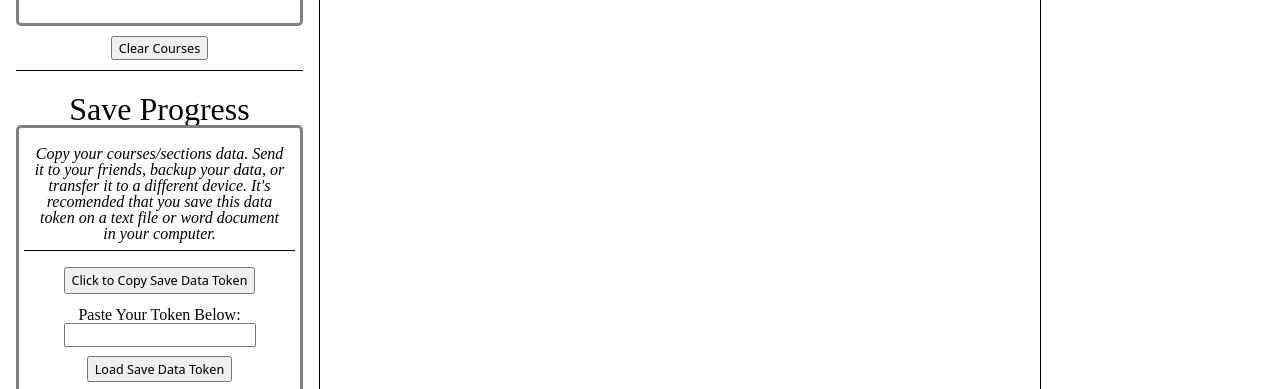
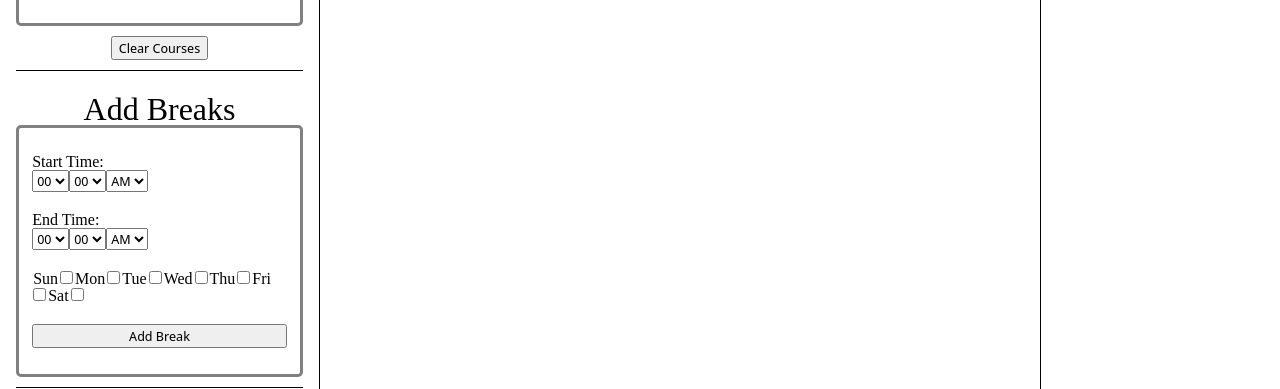
Before and after one commit to CPP-CS/cpp-scheduler-webapp, a Vue app: page / in a window 1280 px wide. Shown: the part 411-800 px from the top of the page. Built offline with nearby package versions, Linux system fonts and the light colour scheme.

Commit message:
adds breaks

```diff
--- /dev/null
+++ b/src/components/BreaksAdd.vue
@@ -0,0 +1,225 @@
+<template>
+  <div id="addBreaksContainer">
+    <form id="addBreaksForm">
+      <fieldset>
+        <legend>Start Time:</legend>
+        <select name="startHour" id="startHour" v-model="startHour">
+          <option v-for="hour in hours" :key="hour">{{ hour }}</option>
+        </select>
+
+        <select name="startMinute" id="startMinute" v-model="startMinute">
+          <option v-for="minute in minutes" :key="minute">{{ minute }}</option>
+        </select>
+
+        <select name="startMinute" id="startMinute" v-model="startPeriod">
+          <option value="AM">AM</option>
+          <option value="PM">PM</option>
+        </select>
+      </fieldset>
+      <fieldset>
+        <legend>End Time:</legend>
+        <select name="endHour" id="endHour" v-model="endHour">
+          <option v-for="hour in hours" :key="hour">{{ hour }}</option>
+        </select>
+
+        <select name="endMinute" id="endMinute" v-model="endMinute">
+          <option v-for="minute in minutes" :key="minute">{{ minute }}</option>
+        </select>
+
+        <select name="endMinute" id="endMinute" v-model="endPeriod">
+          <option value="AM">AM</option>
+          <option value="PM">PM</option>
+        </select>
+      </fieldset>
+
+      <fieldset class="days">
+        <label for="sunday">Sun</label>
+        <input type="checkbox" name="sunday" id="sunday" v-model="sunday" />
+        <label for="monday">Mon</label>
+        <input type="checkbox" name="monday" id="monday" v-model="monday" />
+        <label for="tuesday">Tue</label>
+        <input type="checkbox" name="tuesday" id="tuesday" v-model="tuesday" />
+        <label for="wednesday">Wed</label>
+        <input type="checkbox" name="wednesday" id="wednesday" v-model="wednesday" />
+        <label for="thursday">Thu</label>
+        <input type="checkbox" name="thursday" id="thursday" v-model="thursday" />
+        <label for="friday">Fri</label>
+        <input type="checkbox" name="friday" id="friday" v-model="friday" />
+        <label for="saturday">Sat</label>
+        <input type="checkbox" name="saturday" id="saturday" v-model="saturday" />
+      </fieldset>
+
+      <input type="button" value="Add Break" @click="addBreak" />
+    </form>
+  </div>
+</template>
+<script lang="ts">
+import { Block } from "@/Classes";
+import { defineComponent } from "vue";
+export default defineComponent({
+  name: "AddBreaks",
+  data() {
+    return {
+      startHour: "00",
+      startMinute: "00",
+      startPeriod: "AM",
+      endHour: "00",
+      endMinute: "00",
+      endPeriod: "AM",
+      sunday: false,
+      monday: false,
+      tuesday: false,
+      wednesday: false,
+      thursday: false,
+      friday: false,
+      saturday: false,
+      minutes: [
+        "00",
+        "01",
+        "02",
+        "03",
+        "04",
+        "05",
+        "06",
+        "07",
+        "08",
+        "09",
+        "10",
+        "11",
+        "12",
+        "13",
+        "14",
+        "15",
+        "16",
+        "17",
+        "18",
+        "19",
+        "20",
+        "21",
+        "22",
+        "23",
+        "24",
+        "25",
+        "26",
+        "27",
+        "28",
+        "29",
+        "30",
+        "31",
+        "32",
+        "33",
+        "34",
+        "35",
+        "36",
+        "37",
+        "38",
+        "39",
+        "40",
+        "41",
+        "42",
+        "43",
+        "44",
+        "45",
+        "46",
+        "47",
+        "48",
+        "49",
+        "50",
+        "51",
+        "52",
+        "53",
+        "54",
+        "55",
+        "56",
+        "57",
+        "58",
+        "59",
+      ],
+      hours: ["00", "01", "02", "03", "04", "05", "06", "07", "08", "09", "10", "11"],
+    };
+  },
+  methods: {
+    addBreak() {
+      let startTime = `${this.startPeriod == "AM" ? this.startHour : (parseInt(this.startHour) + 12).toString()}:${
+        this.startMinute
+      }:00`;
+      let endTime = `${this.endPeriod == "AM" ? this.endHour : (parseInt(this.endHour) + 12).toString()}:${
+        this.endMinute
+      }:00`;
+
+      let breakBlock: Block = {
+        EndTime: endTime,
+        Friday:
+          this.friday
+            .toString()
+            .charAt(0)
+            .toUpperCase() + this.friday.toString().slice(1),
+        Monday:
+          this.monday
+            .toString()
+            .charAt(0)
+            .toUpperCase() + this.monday.toString().slice(1),
+        Saturday:
+          this.saturday
+            .toString()
+            .charAt(0)
+            .toUpperCase() + this.saturday.toString().slice(1),
+        StartTime: startTime,
+        Sunday:
+          this.sunday
+            .toString()
+            .charAt(0)
+            .toUpperCase() + this.sunday.toString().slice(1),
+        Thursday:
+          this.thursday
+            .toString()
+            .charAt(0)
+            .toUpperCase() + this.thursday.toString().slice(1),
+        Tuesday:
+          this.tuesday
+            .toString()
+            .charAt(0)
+            .toUpperCase() + this.tuesday.toString().slice(1),
+        Wednesday:
+          this.wednesday
+            .toString()
+            .charAt(0)
+            .toUpperCase() + this.wednesday.toString().slice(1),
+      };
+      this.$store.dispatch("addBreak", breakBlock);
+    },
+  },
+});
+</script>
+
+<style scoped lang="scss">
+#addBreaksForm {
+  padding: 1em 0.2em;
+  border-radius: 5px;
+  border: gray solid 3px;
+  display: flex;
+  flex-direction: column;
+}
+
+label {
+  margin: 0 10px;
+}
+
+.days {
+  label {
+    margin: 1px;
+  }
+  input {
+    margin: 1px;
+  }
+}
+
+input,
+fieldset {
+  margin: 10px;
+}
+
+::-webkit-scrollbar {
+  width: 0;
+}
+</style>
--- /dev/null
+++ b/src/components/BreaksDisplay.vue
@@ -0,0 +1,73 @@
+<template>
+  <div id="breaksDisplayContainer">
+    <div v-for="(breakBlock, index) in breaks" :key="index" class="breakDisplay">
+      <fa icon="trash" @click="deleteBreak(index)" class="delete" />
+      <h3>{{ convertTime(breakBlock.StartTime) }}-{{ convertTime(breakBlock.EndTime) }} {{ getDays(breakBlock) }}</h3>
+    </div>
+  </div>
+</template>
+
+<script lang="ts">
+import { Block, WeekDays } from "@/Classes";
+import { defineComponent } from "vue";
+export default defineComponent({
+  name: "BreaksDisplay",
+  computed: {
+    breaks(): Block[] {
+      return this.$store.state.breaks;
+    },
+  },
+  methods: {
+    convertTime(str: String): String {
+      if (str == "TBA") return "TBA";
+      if (str.length != 8) return "ERROR";
+      let hours: number = parseInt(str.substring(0, 2));
+      let minutes: string = str.substring(3, 5);
+      let end: string;
+      if (hours > 12) {
+        hours -= 12;
+        end = "PM";
+      } else {
+        end = "AM";
+      }
+      return `${hours}:${minutes} ${end}`;
+    },
+    getDays(breakBlock: Block): String {
+      let res = "";
+      for (let day of Object.keys(WeekDays)) {
+        res += (breakBlock as any)[day] == "True" ? day.substring(0, 3) + " " : "";
+      }
+      return res;
+    },
+    deleteBreak(index: number) {
+      this.$store.commit("deleteBreak", index);
+    },
+  },
+});
+</script>
+
+<style scoped>
+#breaksDisplayContainer {
+  box-sizing: border-box;
+  border: 1px solid black;
+  margin: 2px;
+  padding: 5px 5%;
+  border-radius: 5px;
+  display: flex;
+  flex-direction: column;
+}
+.breakDisplay {
+  width: 100%;
+  box-sizing: border-box;
+  border: 1px solid black;
+  margin: 2px;
+  padding: 5px 5%;
+  border-radius: 5px;
+  display: flex;
+  flex-direction: row;
+  align-items: center;
+}
+.delete {
+  height: 0.7em;
+}
+</style>
--- a/src/components/CourseQuery.vue
+++ b/src/components/CourseQuery.vue
@@ -59,6 +59,6 @@ label {
 }
 select,
 input {
-  margin: 10px 10px 10px 10px;
+  margin: 10px;
 }
 </style>
--- a/src/components/Courses.vue
+++ b/src/components/Courses.vue
@@ -6,10 +6,13 @@
     <CourseQuery @find-course="findCourse" />
     <input type="button" value="Clear Courses" @click="clearCourses" class="button" />
 
-    <h3 class="name" v-if="notEmpty">Select Sections</h3>
-    <CourseSelect v-if="notEmpty" />
+    <h3 class="name" v-if="coursesNotEmpty">Select Sections</h3>
+    <CourseSelect v-if="coursesNotEmpty" />
 
-    <!-- <h3 class="name">Add Breaks</h3> -->
+    <h3 class="name">Add Breaks</h3>
+    <BreaksAdd />
+    <h3 class="name" v-if="breaksNotEmpty"></h3>
+    <BreaksDisplay v-if="breaksNotEmpty" />
 
     <h3 class="name">Save Progress</h3>
     <SaveProgress />
@@ -17,11 +20,12 @@
 </template>
 
 <script lang="ts">
-import { Section, Course } from "@/Classes";
 import { defineComponent } from "vue";
 import CourseQuery from "./CourseQuery.vue";
 import CourseSelect from "./CourseSelect.vue";
 import SaveProgress from "./SaveProgress.vue";
+import BreaksAdd from "./BreaksAdd.vue";
+import BreaksDisplay from "./BreaksDisplay.vue";
 
 export default defineComponent({
   name: "Courses",
@@ -29,10 +33,15 @@ export default defineComponent({
     CourseQuery,
     CourseSelect,
     SaveProgress,
+    BreaksAdd,
+    BreaksDisplay,
   },
   computed: {
-    notEmpty() {
+    coursesNotEmpty() {
       return this.$store.state.courses.length > 0;
+    },
+    breaksNotEmpty() {
+      return this.$store.state.breaks.length > 0;
     },
   },
   methods: {
--- a/src/store.ts
+++ b/src/store.ts
@@ -4,12 +4,14 @@ import VuexPersistence from 'vuex-persist';
 
 import { Block, Course, SaveData, Schedule, Section, WeekDays } from './Classes';
 
-function filterCourses(courses: Course[]) {
+function filterCourses(courses: Course[], breaks: Block[]) {
   let filteredCourses: Course[] = courses.map((sectionsData) => {
     return {
       name: sectionsData.name as string,
       sections: sectionsData.sections.filter((section: Section) => {
-        return section.Selected == true;
+        if (conflictsBreaks(section, breaks)) return false;
+        if (!section.Selected) return false;
+        return true;
       }),
     };
   });
@@ -20,6 +22,12 @@ function filterCourses(courses: Course[]) {
     }
   });
   return filteredCourses;
+}
+function conflictsBreaks(block: Block, breaks: Block[]) {
+  for (let breakBlock of breaks) {
+    if (blocksConflict(breakBlock, block)) return true;
+  }
+  return false;
 }
 function isValidSchedule(schedule: Schedule) {
   for (let day of Object.keys(WeekDays)) {
@@ -58,14 +66,44 @@ function getHours(str: string): number {
 function getMinutes(str: string): number {
   return parseInt(str.substring(3, 5));
 }
+function getTimeDouble(time: string): number {
+  return getHours(time) + getMinutes(time) / 100;
+}
 function error(error: String) {
   alert(error);
+}
+function blocksConflict(a: Block, b: Block): boolean {
+  for (let weekDay of Object.keys(WeekDays)) {
+    if ((a as any)[weekDay] == "True" && (b as any)[weekDay] == "True") {
+      if (
+        getTimeDouble(a.StartTime) <= getTimeDouble(b.StartTime) &&
+        getTimeDouble(a.EndTime) > getTimeDouble(b.StartTime)
+      )
+        return true;
+      if (
+        getTimeDouble(b.StartTime) <= getTimeDouble(a.StartTime) &&
+        getTimeDouble(b.EndTime) > getTimeDouble(a.StartTime)
+      )
+        return true;
+    }
+  }
+
+  return false;
+}
+function hasValidTime(block: Block): boolean {
+  return block.StartTime < block.EndTime;
+}
+function hasDays(block: Block): boolean {
+  for (let weekDay of Object.keys(WeekDays)) {
+    if ((block as any)[weekDay] == "True") return true;
+  }
+  return false;
 }
 
 const vuexLocal = new VuexPersistence({
   storage: window.localStorage,
   reducer: (state: State) => {
-    return { courses: state.courses };
+    return { courses: state.courses, breaks: state.breaks };
   },
 });
 
@@ -106,7 +144,7 @@ const store = createStore({
           }
         }
       }
-      console.log("saved data", saveData);
+
       return LZUTF8.compress(JSON.stringify(saveData), {
         outputEncoding: "StorageBinaryString",
       });
@@ -151,8 +189,8 @@ const store = createStore({
     setCourses(state: State, courses: Course[]) {
       state.courses = courses;
     },
-    findSchedules(state) {
-      let courses = filterCourses(state.courses);
+    findSchedules(state: State) {
+      let courses = filterCourses(state.courses, state.breaks);
       if (courses.length == 0) {
         state.schedules = [];
         return;
@@ -178,8 +216,32 @@ const store = createStore({
       }
       state.schedules = result;
     },
+    sortBreaks(state: State) {
+      state.breaks.sort((a, b) => {
+        return getTimeDouble(a.StartTime) - getTimeDouble(b.StartTime);
+      });
+    },
+    deleteBreak(state: State, index: number) {
+      state.breaks.splice(index, 1);
+    },
   },
   actions: {
+    addBreak(context: ActionContext<State, State>, breakBlock: Block) {
+      if (conflictsBreaks(breakBlock, context.state.breaks)) {
+        error("Cannot add Break, time conflicts with other breaks.");
+        return;
+      }
+      if (!hasDays(breakBlock)) {
+        error("Cannot add break with no days selected");
+        return;
+      }
+      if (!hasValidTime(breakBlock)) {
+        error("Cannot add break with end time before start time");
+        return;
+      }
+      context.state.breaks.push(breakBlock);
+      context.commit("sortBreaks");
+    },
     async findCourse(context, parameters: { subject: string; courseNumber: string }) {
       parameters.subject = parameters.subject.toUpperCase();
       if (typeof parameters.courseNumber == "string") {
@@ -221,7 +283,6 @@ const store = createStore({
             inputEncoding: "StorageBinaryString",
           })
         );
-        console.log("Loaded Save Data", saveData);
 
         if ("breaks" in saveData) {
           context.state.breaks = saveData.breaks;
@@ -230,14 +291,9 @@ const store = createStore({
         if ("courses" in saveData) {
           context.state.courses = [];
           context.dispatch("findCourses", saveData).then(() => {
-            console.log("fixing sections");
-
-            console.log(saveData.activeSections);
             context.state.courses.forEach((course) => {
               course.sections.forEach((section) => {
-                // console.log(section.ClassNumber);
                 section.Selected = saveData.activeSections.includes(section.ClassNumber);
-                // console.log(saveData.activeSections.includes(section.CourseNumber), section.Selected);
               });
             });
           });
@@ -249,7 +305,6 @@ const store = createStore({
     async findCourses(context, saveData: SaveData) {
       for (let course of saveData.courses) {
         await context.dispatch("findCourse", course);
-        console.log("finding courses");
       }
     },
     addCourse(context, course: Course) {
```
Also changed, not shown: src/Classes.ts (+0 -7 lines).
